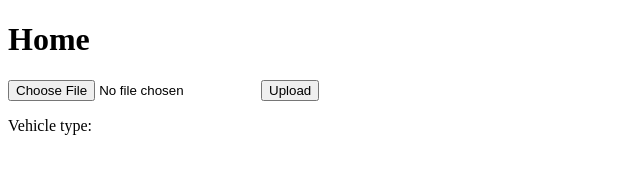
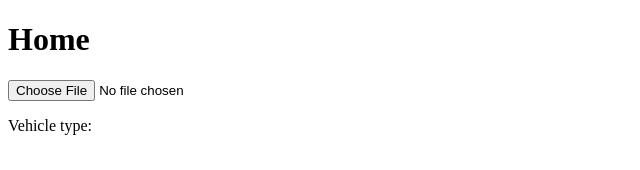
Before and after one commit to CameronBe/Mission1, a React (Vite) app in the folder frontend/: page / in a window 1280 px wide. Shown: the top 170 px of the page, without its empty margins (0-640 px from the left). Built offline with nearby package versions, Linux system fonts and the light colour scheme.

Commit message:
Made it so that there is only one button responsible for uploading images, to remove the extra step of having to submit after you have already chosen the image to upload

```diff
--- a/frontend/src/App.jsx
+++ b/frontend/src/App.jsx
@@ -2,26 +2,21 @@ import "./App.css";
 import { useState } from "react";
 
 function App() {
-  const [imageFile, setImageFile] = useState(null);
   const [imagePreview, setImagePreview] = useState("");
   const [vehicleType, setVehicleType] = useState("");
 
-  const handleFileChange = (e) => {
+  const handleFileUpload = async (e) => {
     const file = e.target.files[0];
-    setImageFile(file);
     setImagePreview(URL.createObjectURL(file));
-  };
-
-  const handleFileUpload = async (e) => {
-    e.preventDefault();
 
     const formData = new FormData();
-    formData.append("imageFile", imageFile);
+    formData.append("imageFile", file);
 
     const response = await fetch("http://localhost:3000/", {
       method: "POST",
       body: formData,
     });
+
     const data = await response.json();
     setVehicleType(data.vehicleType);
   };
@@ -31,11 +26,10 @@ function App() {
       <h1>Home</h1>
 
       <form>
-        <input type="file" onChange={handleFileChange} />
+        <input type="file" onChange={handleFileUpload} />
         {imagePreview && (
           <img src={imagePreview} alt="Image preview of a vehicle" />
         )}
-        <button onClick={handleFileUpload}>Upload</button>
       </form>
 
       <p>Vehicle type: {vehicleType}</p>
```
